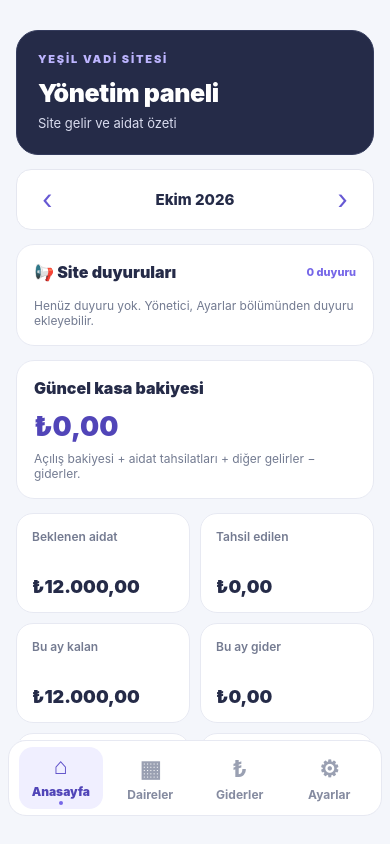
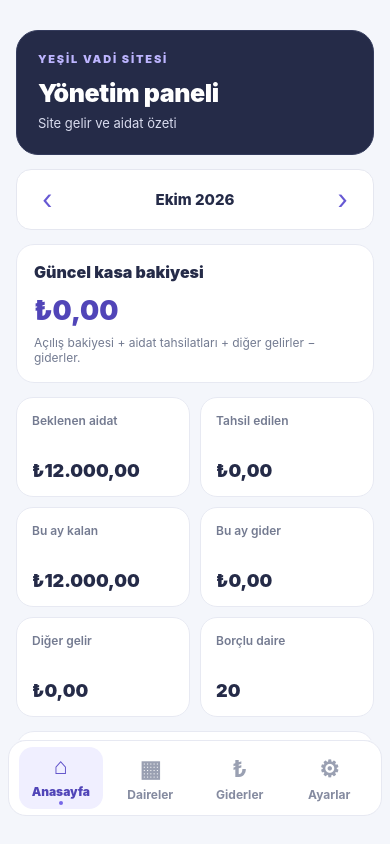
Before and after one commit to ilkerhemen-a11y/yesil-vadi-sitesi, a React Native app: screen / in a window 390 px wide. Built offline with nearby package versions, Linux system fonts and the light colour scheme.

Commit message:
Remove announcements area before APK build

```diff
--- a/App.tsx
+++ b/App.tsx
@@ -7,8 +7,7 @@ type Payment = { id: string; apartmentId: number; month: string; amount: number;
 type Expense = { id: string; title: string; amount: number; date: string; category?: string };
 type OtherIncome = { id: string; title: string; amount: number; date: string };
 type AuditEntry = { id: string; date: string; message: string };
-type Announcement = { id: string; title: string; body: string; date: string };
-type Store = { apartments: Apartment[]; duesByMonth: Record<string, number>; payments: Payment[]; expenses: Expense[]; startMonth: string; incomes?: OtherIncome[]; openingBalance?: number; auditLog?: AuditEntry[]; announcements?: Announcement[] };
+type Store = { apartments: Apartment[]; duesByMonth: Record<string, number>; payments: Payment[]; expenses: Expense[]; startMonth: string; incomes?: OtherIncome[]; openingBalance?: number; auditLog?: AuditEntry[] };
 type Tab = "home" | "apartments" | "expenses" | "settings";
 const STORAGE_KEY = "yesil-vadi-sitesi-v2";
 const monthNow = () => { const d = new Date(); return d.getFullYear() + "-" + String(d.getMonth() + 1).padStart(2, "0"); };
@@ -52,8 +51,6 @@ export default function App() {
   const [statementApartment, setStatementApartment] = useState<Apartment | null>(null);
   const [apartmentSearch, setApartmentSearch] = useState("");
   const [showDebtorsOnly, setShowDebtorsOnly] = useState(false);
-  const [announcementTitle, setAnnouncementTitle] = useState("");
-  const [announcementBody, setAnnouncementBody] = useState("");
 
   useEffect(() => {
     (async () => {
@@ -62,7 +59,7 @@ export default function App() {
         if (raw) {
           const parsed = JSON.parse(raw);
           if (parsed && Array.isArray(parsed.apartments) && parsed.duesByMonth && Array.isArray(parsed.payments)) {
-            setData({ ...(parsed as Store), incomes: Array.isArray(parsed.incomes) ? parsed.incomes : [], announcements: Array.isArray(parsed.announcements) ? parsed.announcements : [], openingBalance: Number(parsed.openingBalance) || 0 });
+            setData({ ...(parsed as Store), incomes: Array.isArray(parsed.incomes) ? parsed.incomes : [], openingBalance: Number(parsed.openingBalance) || 0 });
             setOpeningBalanceInput(String(Number(parsed.openingBalance) || 0));
           } else {
             // Import earlier prototype data, preserving residents, expenses and recorded payments as far as possible.
@@ -120,38 +117,6 @@ export default function App() {
 
   const updateApartment = (id: number, patch: Partial<Apartment>) => setData(prev => ({ ...prev, apartments: prev.apartments.map(a => a.id === id ? { ...a, ...patch } : a) }));
   const appendAudit = (message: string) => setData(prev => ({ ...prev, auditLog: [{ id: Date.now().toString(), date: new Date().toISOString().slice(0, 10), message }, ...(prev.auditLog || [])] }));
-  const addAnnouncement = () => {
-    const title = announcementTitle.trim();
-    const body = announcementBody.trim();
-    if (!title || !body) {
-      Alert.alert("Eksik bilgi", "Lütfen duyuru başlığını ve açıklamasını doldurun.");
-      return;
-    }
-    const announcement: Announcement = {
-      id: Date.now().toString(),
-      title,
-      body,
-      date: new Date().toISOString().slice(0, 10)
-    };
-    setData(prev => ({ ...prev, announcements: [announcement, ...(prev.announcements || [])] }));
-    appendAudit("Duyuru yayımlandı: " + title + ".");
-    setAnnouncementTitle("");
-    setAnnouncementBody("");
-    Alert.alert("Duyuru yayımlandı", "Duyuru ana sayfaya eklendi.");
-  };
-  const removeAnnouncement = (announcement: Announcement) => {
-    Alert.alert("Duyuruyu sil", "“" + announcement.title + "” duyurusu silinsin mi?", [
-      { text: "Vazgeç", style: "cancel" },
-      {
-        text: "Sil",
-        style: "destructive",
-        onPress: () => {
-          setData(prev => ({ ...prev, announcements: (prev.announcements || []).filter(a => a.id !== announcement.id) }));
-          appendAudit("Duyuru silindi: " + announcement.title + ".");
-        }
-      }
-    ]);
-  };
   const addPayment = () => {
     const amount = Number(paymentAmount.replace(",", "."));
     if (!paymentApartment || !Number.isFinite(amount) || amount <= 0) { Alert.alert("Geçersiz tutar", "Sıfırdan büyük bir ödeme tutarı girin."); return; }
@@ -272,10 +237,6 @@ export default function App() {
     <StatusBar barStyle="light-content" backgroundColor="#252b48" />
     {tab === "home" && <ScrollView contentContainerStyle={styles.content}>
       {header("Yönetim paneli", "Site gelir ve aidat özeti")}{monthPicker}
-      <View style={styles.panel}>
-        <View style={styles.summaryHeader}><Text style={styles.panelTitle}>📢 Site duyuruları</Text><Text style={styles.announcementCount}>{(data.announcements || []).length} duyuru</Text></View>
-        {!(data.announcements || []).length ? <Text style={styles.muted}>Henüz duyuru yok. Yönetici, Ayarlar bölümünden duyuru ekleyebilir.</Text> : (data.announcements || []).slice(0, 5).map(a => <View key={a.id} style={styles.announcementCard}><Text style={styles.announcementTitle}>{a.title}</Text><Text style={styles.announcementDate}>{a.date}</Text><Text style={styles.announcementBody}>{a.body}</Text></View>)}
-      </View>
       <View style={styles.panel}><Text style={styles.panelTitle}>Güncel kasa bakiyesi</Text><Text style={styles.bigNumber}>{money(cashBalance)}</Text><Text style={styles.muted}>Açılış bakiyesi + aidat tahsilatları + diğer gelirler − giderler.</Text></View>
       <View style={styles.grid}><Metric title="Beklenen aidat" value={money(monthExpected)} /><Metric title="Tahsil edilen" value={money(monthCollected)} /><Metric title="Bu ay kalan" value={money(monthRemaining)} /><Metric title="Bu ay gider" value={money(monthExpenses)} /><Metric title="Diğer gelir" value={money(monthOtherIncome)} /><Metric title="Borçlu daire" value={String(debtorCount)} /></View>
       <View style={styles.panel}><Text style={styles.panelTitle}>Aidat durumu</Text><Text style={styles.bigNumber}>{paidCount} / {data.apartments.length} daire</Text><Text style={styles.muted}>{monthLabel(selectedMonth)} döneminde aidatını tamamen ödeyen daire</Text><View style={styles.track}><View style={[styles.progress, { width: (Math.min(100, monthExpected ? monthCollected / monthExpected * 100 : 0) + "%") as any }]} /></View><Text style={styles.muted}>{monthExpected ? Math.round(monthCollected / monthExpected * 100) : 0}% tahsilat</Text></View>
@@ -319,14 +280,6 @@ export default function App() {
       <View style={styles.panel}><Text style={styles.panelTitle}>Açılış kasa bakiyesi</Text><Text style={styles.muted}>Uygulamayı kullanmaya başladığında kasada bulunan mevcut tutarı gir.</Text><TextInput style={styles.input} value={openingBalanceInput} onChangeText={setOpeningBalanceInput} keyboardType="decimal-pad" placeholder="Örn. 5000" /><TouchableOpacity style={styles.primaryButton} onPress={saveOpeningBalance}><Text style={styles.primaryButtonText}>Açılış bakiyesini kaydet</Text></TouchableOpacity></View>
       <View style={styles.panel}><Text style={styles.panelTitle}>Aidat tutarını değiştir</Text><Text style={styles.muted}>Seçilen başlangıç ayından itibaren uygulanır; önceki ayların aidatı korunur.</Text><Text style={styles.fieldLabel}>Yeni aylık aidat (TL)</Text><TextInput style={styles.input} value={duesInput} onChangeText={setDuesInput} keyboardType="decimal-pad" placeholder="Örn. 750" /><Text style={styles.fieldLabel}>Başlangıç ayı (YYYY-AA)</Text><TextInput style={styles.input} value={duesMonthInput} onChangeText={setDuesMonthInput} placeholder="2026-11" autoCapitalize="none" /><TouchableOpacity style={styles.primaryButton} onPress={saveDues}><Text style={styles.primaryButtonText}>Aidat değişikliğini kaydet</Text></TouchableOpacity></View>
       <View style={styles.panel}><Text style={styles.panelTitle}>Aidat geçmişi</Text>{Object.keys(data.duesByMonth).sort().map(m => <View style={styles.listRow} key={m}><Text style={styles.apartmentName}>{monthLabel(m)} itibarıyla</Text><Text style={styles.due}>{money(data.duesByMonth[m])}</Text></View>)}</View>
-      <View style={styles.panel}><Text style={styles.panelTitle}>📢 Duyuru alanı</Text>
-        <Text style={styles.muted}>Duyuru başlığı ve açıklaması ekle. Yayımlanan duyurular ana sayfada görünür.</Text>
-        <Text style={styles.fieldLabel}>Duyuru başlığı</Text><TextInput style={styles.input} value={announcementTitle} onChangeText={setAnnouncementTitle} placeholder="Örn. Su kesintisi hakkında" maxLength={90} />
-        <Text style={styles.fieldLabel}>Duyuru açıklaması</Text><TextInput style={[styles.input, styles.announcementInput]} value={announcementBody} onChangeText={setAnnouncementBody} placeholder="Duyuru detaylarını yazın..." multiline textAlignVertical="top" maxLength={1000} />
-        <TouchableOpacity style={styles.primaryButton} onPress={addAnnouncement}><Text style={styles.primaryButtonText}>Duyuruyu yayımla</Text></TouchableOpacity>
-        <Text style={[styles.fieldLabel, { marginTop: 16 }]}>Yayımlanan duyurular</Text>
-        {!(data.announcements || []).length ? <Text style={styles.muted}>Henüz duyuru eklenmedi.</Text> : (data.announcements || []).map(a => <View key={a.id} style={styles.announcementManageRow}><View style={{ flex: 1 }}><Text style={styles.announcementTitle}>{a.title}</Text><Text style={styles.announcementDate}>{a.date}</Text><Text style={styles.announcementBody}>{a.body}</Text></View><TouchableOpacity style={styles.deleteButton} onPress={() => removeAnnouncement(a)}><Text style={styles.deleteButtonText}>Sil</Text></TouchableOpacity></View>)}
-      </View>
       <View style={styles.panel}><Text style={styles.panelTitle}>İşlem geçmişi</Text><Text style={styles.muted}>Aidat ve kasa kayıtlarında yapılan son değişiklikler.</Text>{!(data.auditLog || []).length ? <Text style={styles.muted}>Henüz kaydedilmiş değişiklik yok.</Text> : (data.auditLog || []).slice(0, 100).map(entry => <View style={styles.listRow} key={entry.id}><View style={{ flex: 1 }}><Text style={styles.apartmentName}>{entry.message}</Text><Text style={styles.muted}>{entry.date}</Text></View></View>)}</View>
       <View style={styles.panel}><Text style={styles.panelTitle}>Uygulama bilgisi</Text><Text style={styles.muted}>• 20 daire tanımlıdır.</Text><Text style={styles.muted}>• Ödemeler ay bazında kaydedilir.</Text><Text style={styles.muted}>• Aidat değişikliği geçmiş ayların tutarını değiştirmez.</Text></View>
     </ScrollView>}
@@ -399,7 +352,7 @@ const styles = StyleSheet.create({
  input: { backgroundColor: "#fafaff", borderWidth: 1, borderColor: "#e0e3f0", borderRadius: 12, paddingHorizontal: 13, paddingVertical: 12, marginBottom: 10, color: "#252b48" },
  row: { flexDirection: "row", justifyContent: "space-between", alignItems: "center", marginTop: 2 }, due: { color: "#5145b8", fontWeight: "800" }, debtLine: { color: "#596178", fontSize: 12, marginTop: 8 },
  statementButton: { backgroundColor: "#f0efff", borderRadius: 11, padding: 11, alignItems: "center", marginTop: 12, borderWidth: 1, borderColor: "#d9d5ff" }, statementButtonText: { color: "#5145b8", fontWeight: "800" },
- announcementCount: { color: "#7667e8", fontSize: 11, fontWeight: "800", marginBottom: 12 }, announcementCard: { backgroundColor: "#f8f7ff", borderRadius: 12, padding: 12, marginTop: 9, borderWidth: 1, borderColor: "#e5e1ff" }, announcementTitle: { color: "#252b48", fontSize: 14, fontWeight: "900" }, announcementDate: { color: "#858ba0", fontSize: 10, marginTop: 4 }, announcementBody: { color: "#4d536b", fontSize: 13, lineHeight: 19, marginTop: 7 }, announcementInput: { minHeight: 100, paddingTop: 12 }, announcementManageRow: { flexDirection: "row", alignItems: "flex-start", gap: 10, paddingVertical: 12, borderTopWidth: 1, borderTopColor: "#eff0f7" },
+
  statementModal: { maxHeight: "88%" }, statementScroll: { marginTop: 8, marginBottom: 12 }, statementTotals: { flexDirection: "row", gap: 8, marginTop: 14 }, statementTotalBox: { flex: 1, backgroundColor: "#f7f7ff", borderRadius: 12, padding: 10, borderWidth: 1, borderColor: "#e7e9f2" }, statementTotalLabel: { color: "#737b91", fontSize: 11, fontWeight: "700" }, statementTotalValue: { color: "#252b48", fontSize: 14, fontWeight: "900", marginTop: 5 }, statementBalanceBox: { backgroundColor: "#f8fafc", borderRadius: 12, padding: 12, marginTop: 8, borderWidth: 1, borderColor: "#e7e9f2" }, statementBalanceValue: { fontSize: 20, fontWeight: "900", marginTop: 4 }, statementSectionTitle: { color: "#252b48", fontSize: 13, fontWeight: "900", marginTop: 15 }, statementRow: { flexDirection: "row", alignItems: "center", paddingVertical: 11, borderTopWidth: 1, borderTopColor: "#eff0f7", gap: 8 }, statementAmount: { fontSize: 12, fontWeight: "900", marginTop: 5 }, statementRunningBalance: { fontSize: 12, fontWeight: "900", marginTop: 3 }, statementStatus: { fontSize: 10, fontWeight: "900", marginTop: 2 },
  filterButton: { backgroundColor: "#f0efff", borderRadius: 10, padding: 12, alignItems: "center", borderWidth: 1, borderColor: "#d9d5ff" }, filterButtonText: { color: "#5145b8", fontWeight: "800" },
  smallButton: { backgroundColor: "#5b4dc8", borderRadius: 11, padding: 12, alignItems: "center", marginTop: 12 }, smallButtonText: { color: "#fff", fontWeight: "800" },
```
